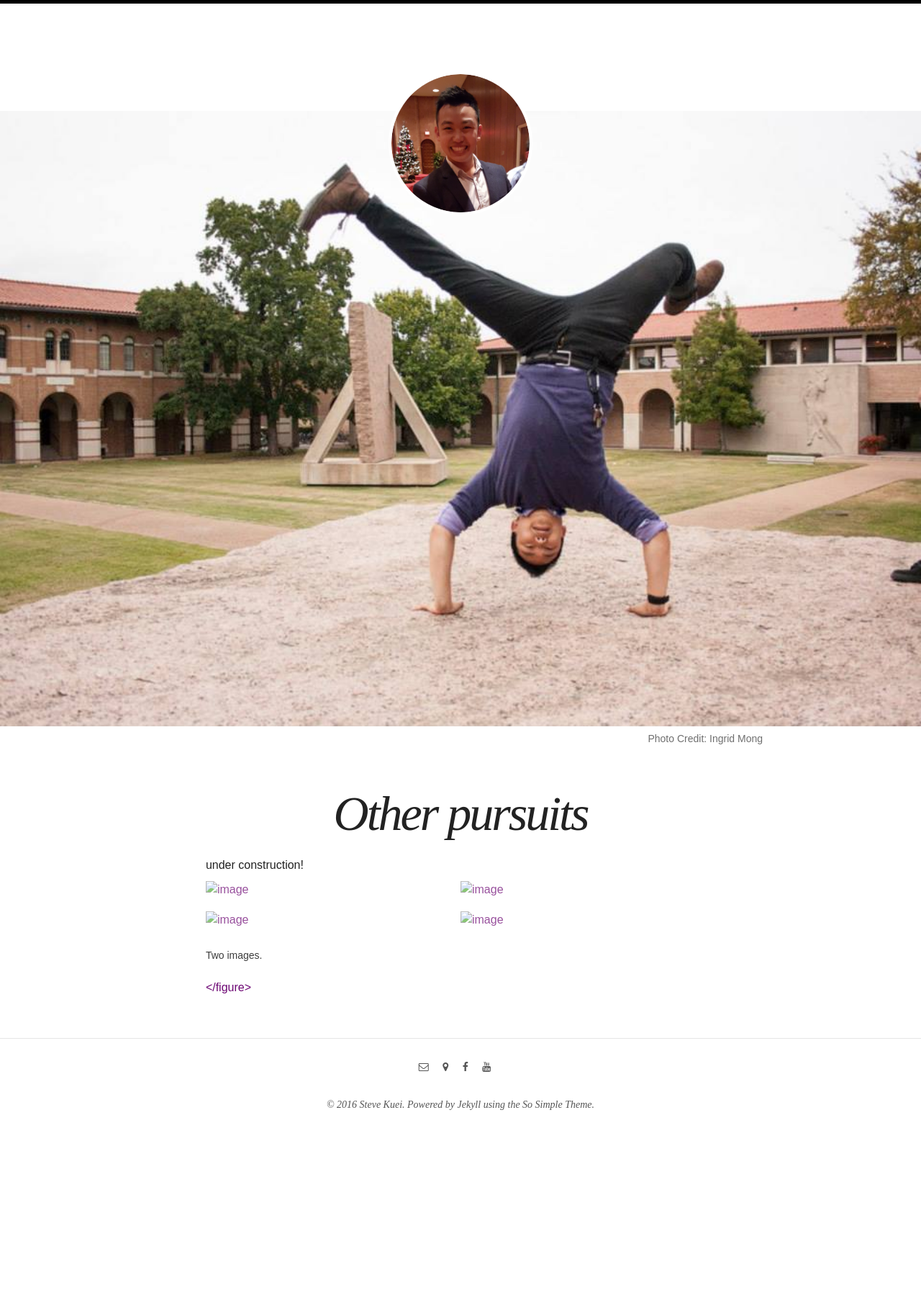
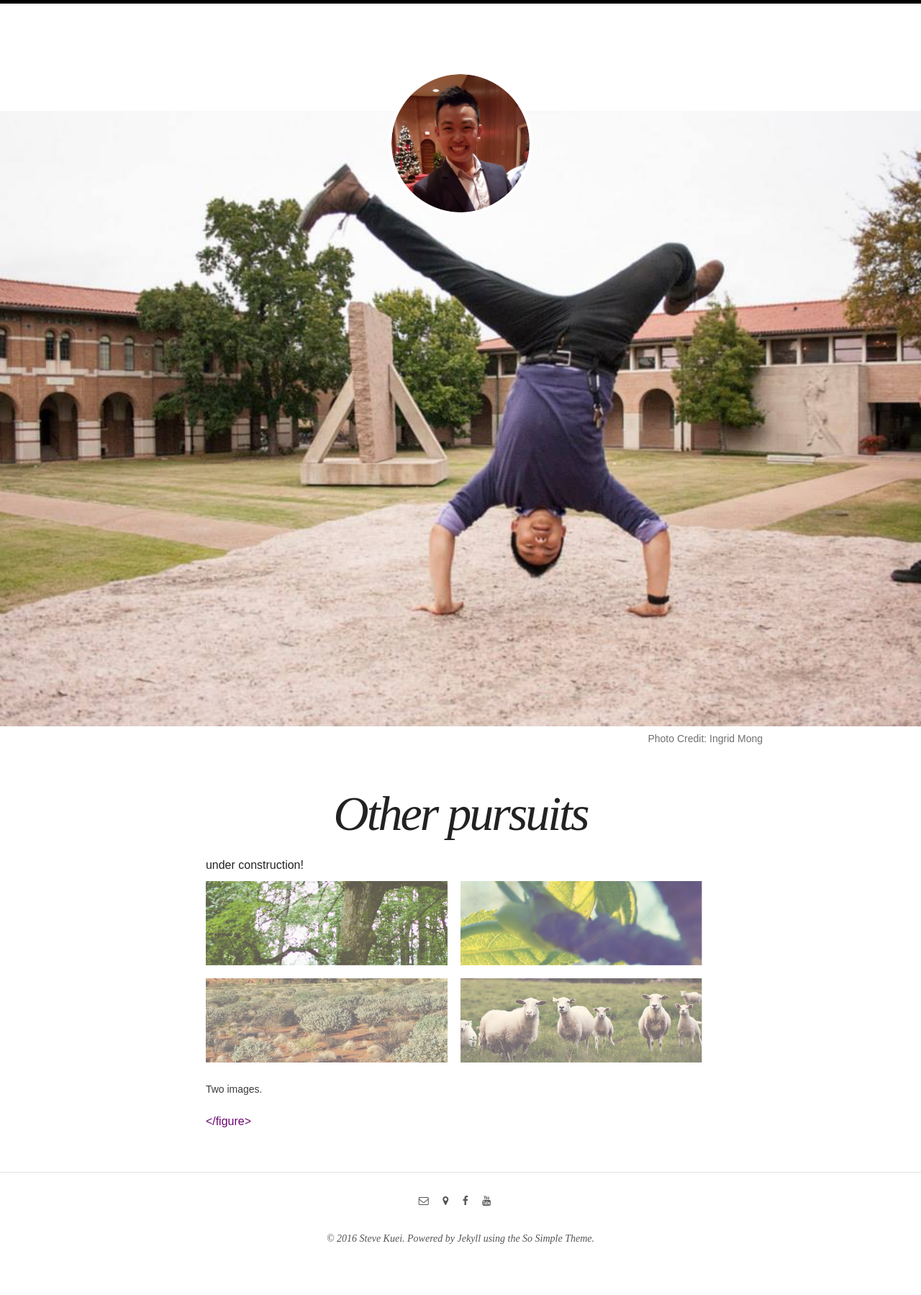
Before and after one commit to scallionpancake/old-website, a Jekyll site: the page built from misc/index.md, in a window 1280 px wide. Shown: the whole page at 72% size. Built offline with Jekyll 4.4.1, drawn with Linux system fonts in a browser that asks for light colours; nearby versions of some CDN libraries; before the commit the page ends 1613 px from its top, so only the background shows below that.

```diff
--- /dev/null
+++ b/_sass/_tweet.scss
@@ -0,0 +1,39 @@
+/*********************************************************************************/
+/* Tweet                                                                         */
+/*********************************************************************************/
+
+	#tweet
+	{
+		position: relative;
+		text-align: center;
+		background: url({{ site.url }}/images/header.jpg) no-repeat center center;
+		background-attachment: fixed;
+		background-size: cover;
+	}
+
+		#tweet:before
+		{
+			content: '';
+			position: absolute;
+			left: 0;
+			top: 0;
+			width: 100%;
+			height: 100%;
+			background: rgba(64,64,64,0.5);
+		}
+
+		#tweet section
+		{
+			border-top: 1px solid;
+			border-bottom: 1px solid;
+			border-color: rgba(255,255,255,.1);
+		}
+
+		#tweet blockquote
+		{
+			position: relative;
+			border: none;
+			margin: 0;
+			font-weight: 300;
+			color: rgba(255,255,255,.6);
+		}
--- a/misc/index.md
+++ b/misc/index.md
@@ -13,9 +13,9 @@
 </div>
 
 <figure class="half">
-	<a href="{{ site.url }}/dance"><img src="images/bar1.jpg" alt="image"></a>
-	<a href="{{ site.url }}/origami"><img src="images/bar2.jpg" alt="image"></a>
-	<a href="{{ site.url }}/diabolo"><img src="images/bar3.jpg" alt="image">
-	<a href="{{ site.url }}/dance"><img src="images/bar4.jpg" alt="image">
+	<a href="{{ site.url }}/dance"><img src="{{ site.url }}/images/bar1.jpg" alt="image"></a>
+	<a href="{{ site.url }}/origami"><img src="{{ site.url }}/images/bar2.jpg" alt="image"></a>
+	<a href="{{ site.url }}/diabolo"><img src="{{ site.url }}/images/bar3.jpg" alt="image">
+	<a href="{{ site.url }}/dance"><img src="{{ site.url }}/images/bar4.jpg" alt="image">
 	<figcaption>Two images.</figcaption>
 </figure>
```
Also changed, not shown: _layouts/title.html (added, +48 -0 lines), dance/index.md (+1 -1 lines), images/header.jpg (added).
